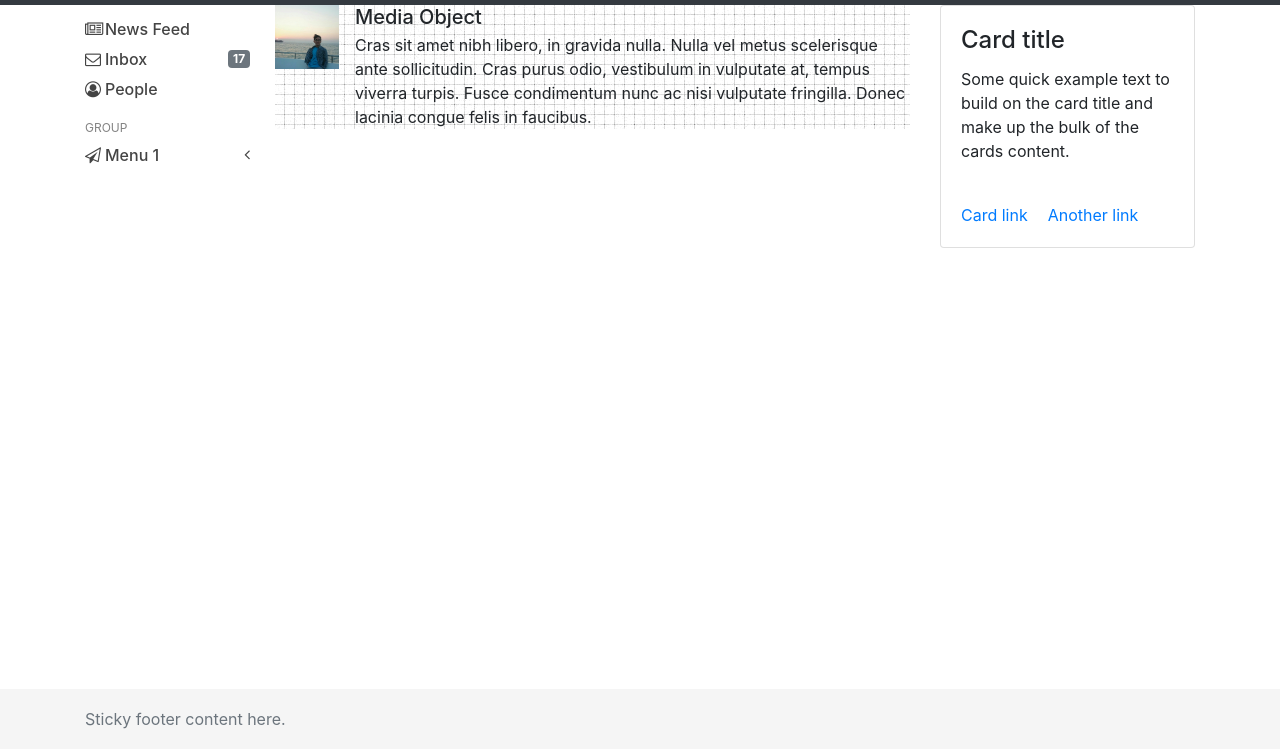
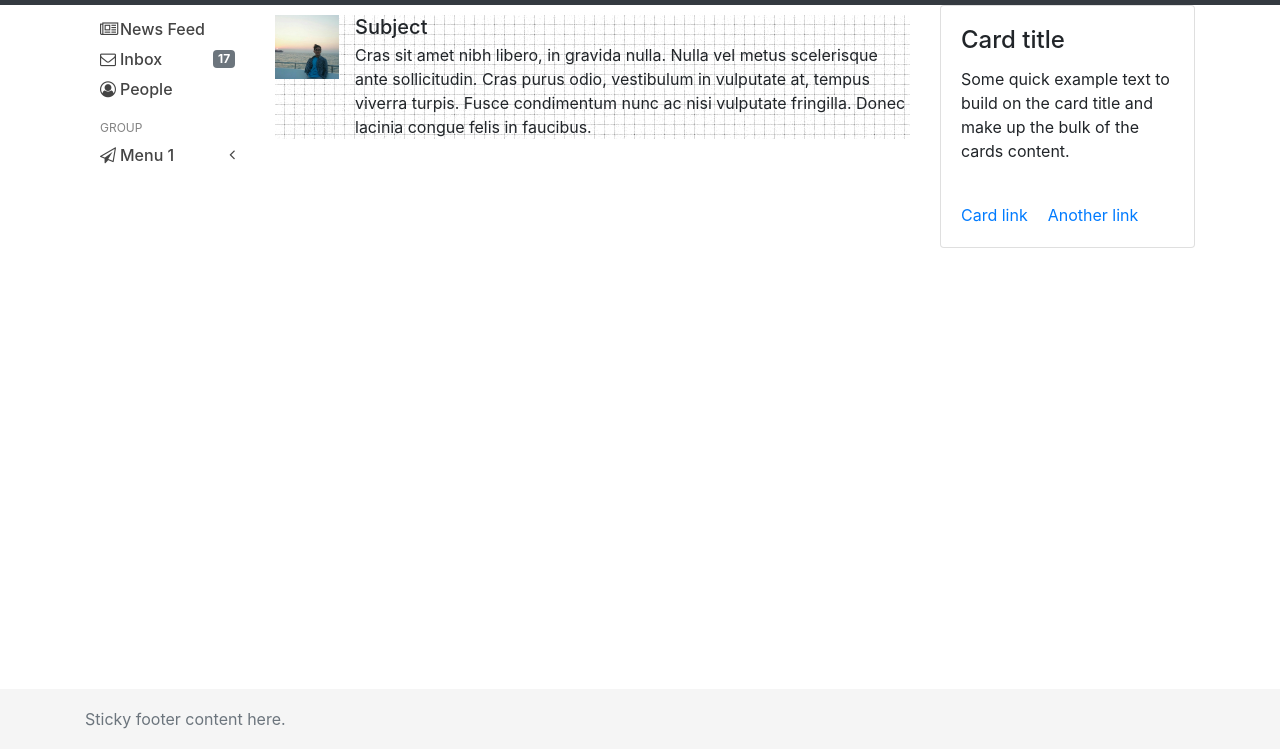
Before and after one commit to ariphidayat/react-template, a React app: page / in a window 1280 px wide. Shown: the part 51-800 px from the top of the page. Built offline with nearby package versions, Linux system fonts and the light colour scheme.

Commit message:
css optimized

```diff
--- a/src/components/media-container.js
+++ b/src/components/media-container.js
@@ -4,17 +4,17 @@ import arip from '../images/arip.jpg';
 export default class MediaContainer extends Component {
   render() {
     return (
-      <div className="col-md-7">
-        <ul className="media-container">
-          <li className="media">
-            <img className="d-flex mr-3" src={arip} width="64" alt="Generic placeholder image"/>
+      <section className="col-md-7">
+        <div className="media-container">
+          <div className="media">
+            <img className="d-flex mr-3" src={arip} width="64" alt="Image placeholder"/>
             <div className="media-body">
-              <h5 className="mt-0 mb-1">Media Object</h5>
+              <h5 className="mt-0 mb-1">Subject</h5>
               Cras sit amet nibh libero, in gravida nulla. Nulla vel metus scelerisque ante sollicitudin. Cras purus odio, vestibulum in vulputate at, tempus viverra turpis. Fusce condimentum nunc ac nisi vulputate fringilla. Donec lacinia congue felis in faucibus.
             </div>
-          </li>
-        </ul>
-      </div>
+          </div>
+        </div>
+      </section>
     )
   }
 }
--- a/src/css/main.css
+++ b/src/css/main.css
@@ -36,20 +36,20 @@ body {
 /*
  * Left Sidebar
  */
-.sidebar {
-  padding: 0px 5px 0px 10px;
-}
-.sidebar a {
-  color: #444;
-  padding-right: 0;
-}
-.sidebar a:hover {
-  text-decoration: none;
-}
 .sticky-top,
 .sidebar-menu {
   position: sticky;
 	top: 65px;
+}
+.sidebar-menu {
+  padding: 0px 5px 0px 10px;
+}
+.sidebar-menu a {
+  color: #444;
+  padding-right: 0;
+}
+.sidebar-menu a:hover {
+  text-decoration: none;
 }
 .sidebar-menu > .header {
   color: #848484;
@@ -93,7 +93,8 @@ body {
 @media (max-width: 767px) {
   .sidebar {
     background: #343a40;
-    margin-bottom: 20px;
+    padding-left: 0;
+    padding-right: 0;
   }
   .sidebar-menu {
     position: static;
@@ -101,13 +102,16 @@ body {
     white-space: nowrap;
     display: block;
   }
-  .sidebar-menu a,
-  .sidebar-menu a:visited {
+  .sidebar-menu a {
     padding: 5px 12px;
     display: inline-block;
     background: #343a40;
     color: rgba(255,255,255,.5);
     font-weight: normal;
+  }
+  .sidebar-menu a:hover {
+    background: #343a40;
+    color: #ffffff;
   }
   .treeview-menu {
     position: absolute;
@@ -134,10 +138,10 @@ body {
  * Media Container
  */
 .media-container {
-  padding-left: 0;
+  margin-top: 10px;
 }
-.media-container > li {
-  margin-bottom: 20px;
+.media-container > div {
+  margin-bottom: 15px;
 }
 .media {
   background: url('../images/inflicted.png')
```
